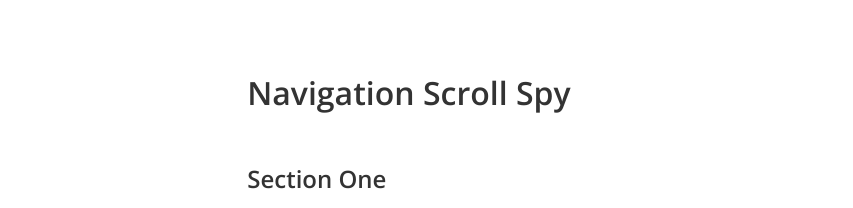
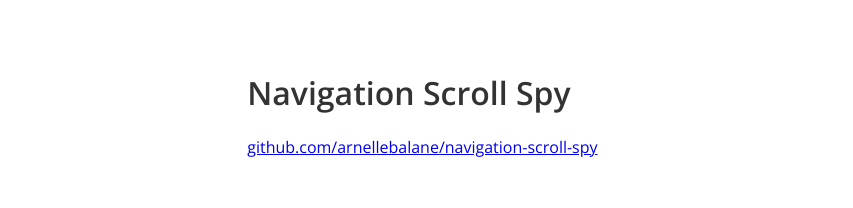
Before and after one commit to arnellebalane/navigation-scroll-spy, a Vue app: page / in a window 1280 px wide. Shown: the top 208 px of the page, without its empty margins (208-1061 px from the left). Built offline with nearby package versions, Linux system fonts and the light colour scheme.

Commit message:
Add link to github repo

```diff
--- a/App.vue
+++ b/App.vue
@@ -16,6 +16,9 @@
 
             <main ref="container">
                 <h1>Navigation Scroll Spy</h1>
+                <a href="https://github.com/arnellebalane/navigation-scroll-spy" target="_blank" rel="noopener noreferrer">
+                    github.com/arnellebalane/navigation-scroll-spy
+                </a>
 
                 <section id="section-one" v-intersect="onIntersect">
                     <h1>Section One</h1>
```
